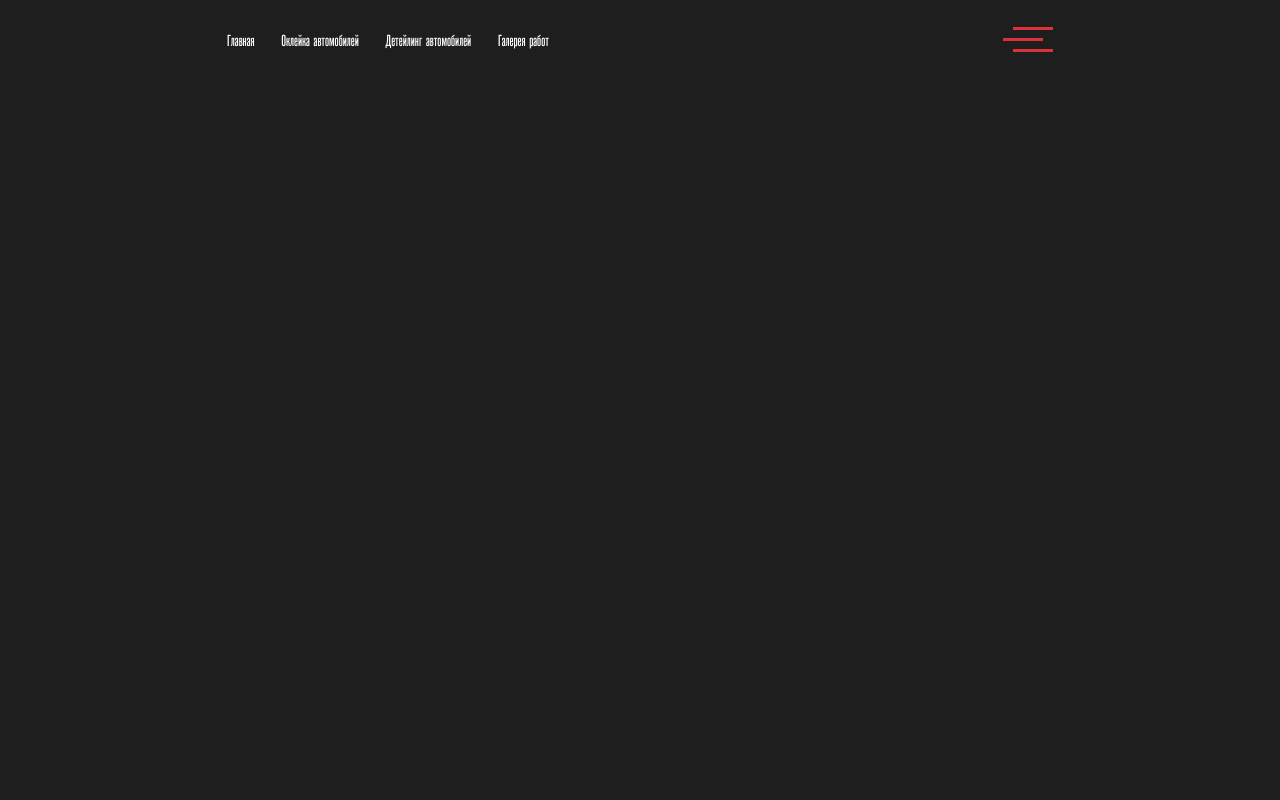
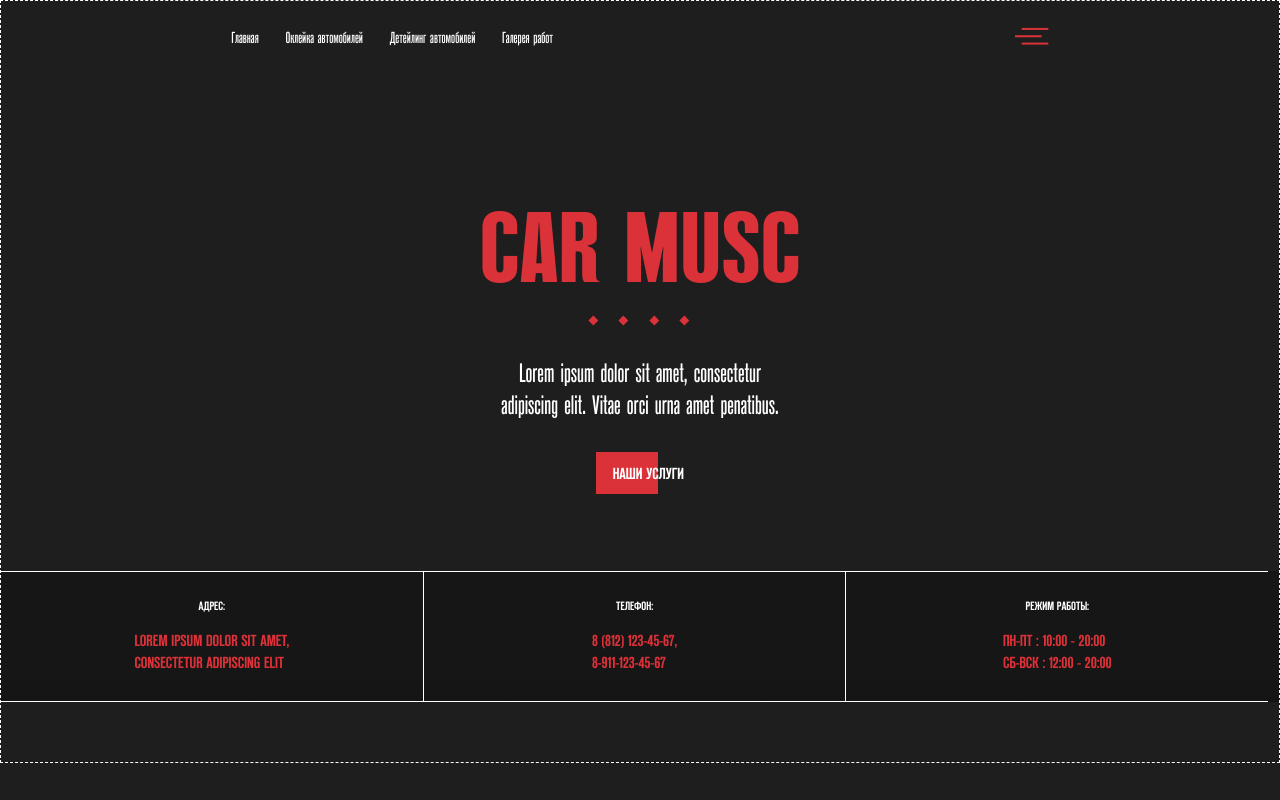
Before and after one commit to OlegMakeew/car-musc, a plain HTML site: page index.html in a window 1280 px wide. Drawn offline with Linux system fonts and the light colour scheme.

Commit message:
hero section

```diff
--- a/index.html
+++ b/index.html
@@ -36,7 +36,40 @@
     </header>
     <main>
         <section class="hero">
-
+            <h1 class="main__title">CAR MUSC</h1>
+            <div class="rhombys">
+                <span></span>
+                <span></span>
+                <span></span>
+                <span></span>
+            </div>
+            <p class="hero__text">
+                Lorem ipsum dolor sit amet, consectetur<br>adipiscing elit. Vitae orci urna amet penatibus.
+            </p>
+            <button class="button">Наши услуги</button>
+            <div class="row">
+                <div class="col-4 hero__info">
+                    <h6 class="hero__info-text">адрес:</h6>
+                    <ul class="hero__info-list">
+                        <li>Lorem ipsum dolor sit amet,</li>
+                        <li>consectetur adipiscing elit</li>
+                    </ul>
+                </div>
+                <div class="col-4 hero__info">
+                    <h6 class="hero__info-text">телефон:</h6>
+                    <ul class="hero__info-list">
+                        <li>8 (812) 123-45-67,</li>
+                        <li>8-911-123-45-67</li>
+                    </ul>
+                </div>
+                <div class="col-4 hero__info">
+                    <h6 class="hero__info-text">Режим работы:</h6>
+                    <ul class="hero__info-list">
+                        <li>пн-пт : 10:00 - 20:00</li>
+                        <li>сб-вск : 12:00 - 20:00</li>
+                    </ul>
+                </div>
+            </div>
         </section>
     </main>
 </body>
--- a/scss/index.scss
+++ b/scss/index.scss
@@ -20,3 +20,49 @@ body, div, span, p, ul, h1, h2, h3, h4, h5, h6 {
 ul {
     list-style-type: none;
 }
+
+.burger {
+    svg {
+        width: vw(50);
+        height: vh(25);
+    }
+}
+
+.main__title {
+    color: $text-red;
+    @include font(vw(150), 700, 125%)
+}
+
+.rhombys {
+    width: vw(150);
+    span {
+        width: vw(10);
+        height: vw(10);
+        margin-right: vw(30);
+        display: inline-block;
+        background-color: $bg-red;
+        transform: rotate(45deg);
+        &:last-child {
+            margin-right: 0;
+        }
+    }
+}
+
+.button {
+    color: $text-white;
+    @include font(vw(24), 600, 140%);
+    border: none;
+    background: linear-gradient(to right, $bg-red 70%, transparent 30%);
+    padding: vh(15) 0 vh(12) vw(25);
+    text-transform: uppercase;
+}
+
+.row {
+    display: flex;
+    flex-wrap: wrap;
+    width: 100%;
+}
+
+.col-4 {
+    width: 33%;
+}
--- a/scss/sections/_hero.scss
+++ b/scss/sections/_hero.scss
@@ -3,5 +3,44 @@
     background-repeat: no-repeat;
     background-position: center;
     background-size: cover;
-    height: 100vh;
+    border: 1px dashed #FFFFFF;
+    @include flex($justify: flex-start);
+    flex-direction: column;
+    padding-top: vh(248);
+    &__text {
+        color: $text-white;
+        @include font(vw(40), 500, 120%);
+        margin: vh(40) 0;
+        text-align: center;
+    }
+    .button {
+        margin-bottom: vh(103);
+    }
+    .row {
+        background: linear-gradient(180deg, rgba(20, 20, 20, 0.8) 78.8%, #141414 100%);
+        margin-bottom: vh(80);
+    }
+    &__info {
+        @include flex($justify: flex-start);
+        flex-direction: column;
+        border: 1px solid #FFFFFF;
+        border-left: none;
+        padding: vw(40) 0;
+        &:last-child {
+            border-right: none;
+        }
+        &-text {
+            color: $text-white;
+            @include font(vw(18), 600, 140%);
+            text-transform: uppercase;
+            margin-bottom: vh(20);
+        }
+        &-list {
+            li {
+                color: $text-red;
+                @include font(vw(24), 600, 140%);
+                text-transform: uppercase;
+            }
+        }
+    }
 }
```
Also changed, not shown: scss/index.css, 1 other file.
